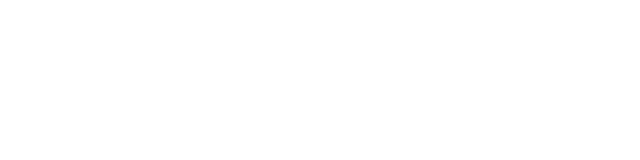
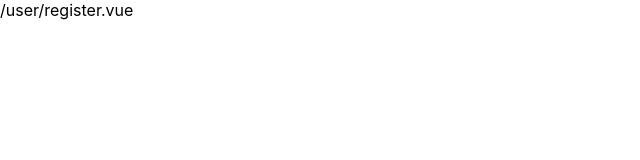
Before and after one commit to taichi0514/my-first-nuxt-app, a Nuxt app: page /users/register in a window 1280 px wide. Before the commit this address had no page. Shown: the top 160 px of the page, without its empty margins (0-640 px from the left). Built offline with nearby package versions, Linux system fonts and the light colour scheme.

Commit message:
users page追加

```diff
--- /dev/null
+++ b/pages/users/_id.vue
@@ -0,0 +1,17 @@
+<template>
+  <div>
+    <p>
+      /user/_id.vue
+    </p>
+  </div>
+</template>
+
+<script>
+  export default {
+    name: "_id.vue"
+  }
+</script>
+
+<style scoped>
+
+</style>
--- /dev/null
+++ b/pages/users/index.vue
@@ -0,0 +1,17 @@
+<template>
+  <div>
+    <p>
+      /users/index.vue
+    </p>
+  </div>
+</template>
+
+<script>
+  export default {
+    name: "index"
+  }
+</script>
+
+<style scoped>
+
+</style>
--- /dev/null
+++ b/pages/users/register.vue
@@ -0,0 +1,17 @@
+<template>
+  <div>
+    <p>
+      /user/register.vue
+    </p>
+  </div>
+</template>
+
+<script>
+  export default {
+    name: "register"
+  }
+</script>
+
+<style scoped>
+
+</style>
```
